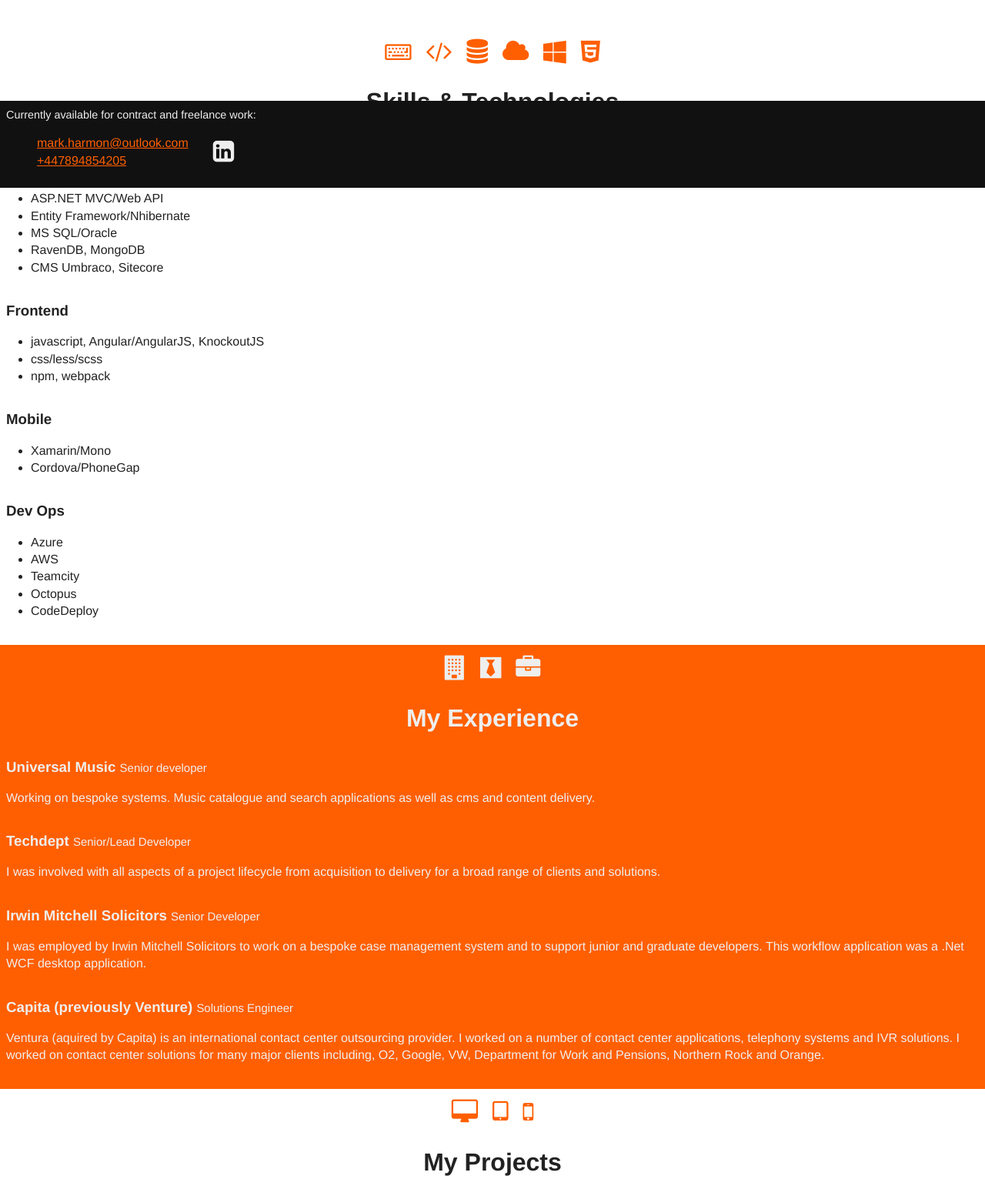
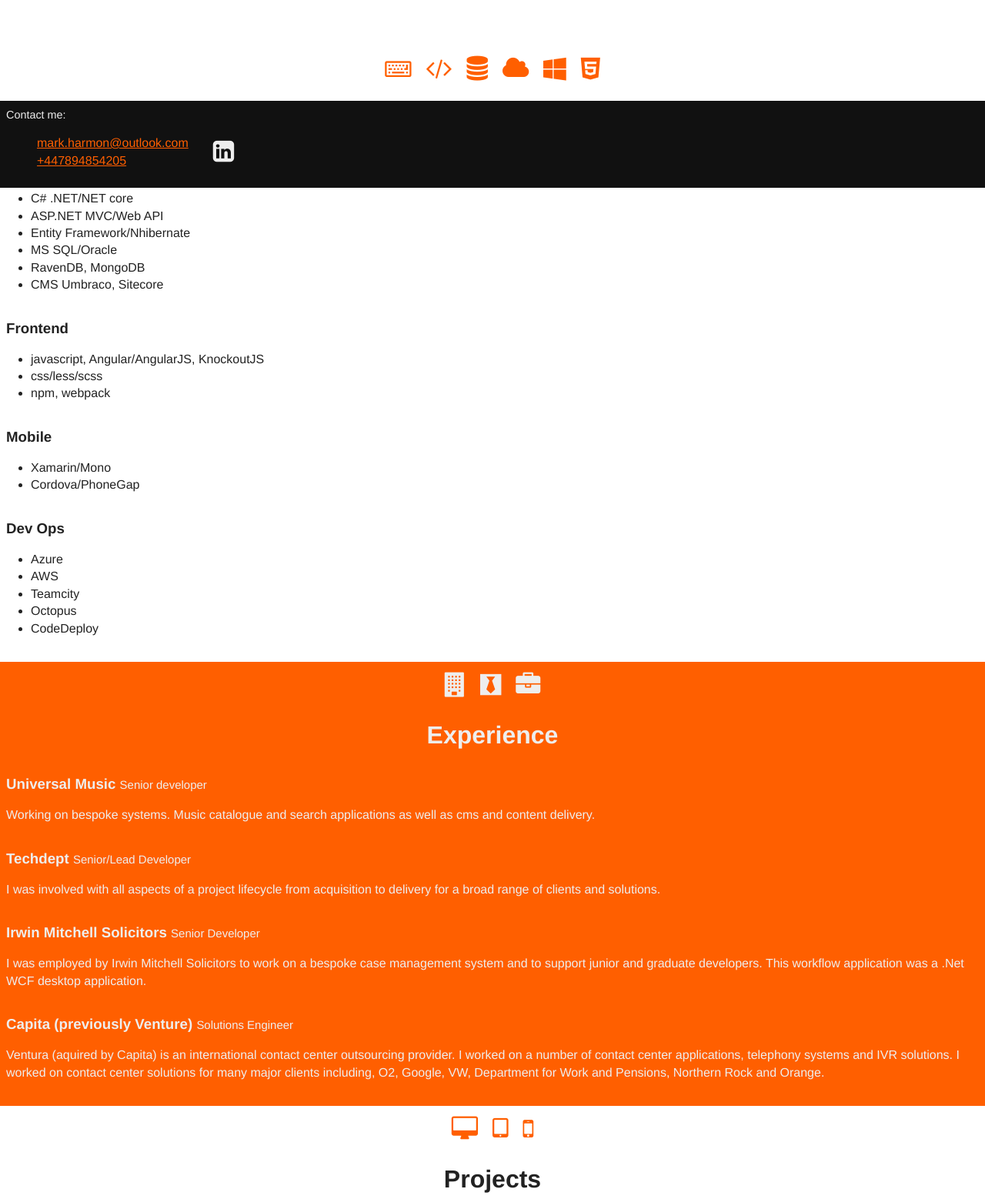
Before and after one commit to markharmon/markharmon, a website: page index.html in a window 1280 px wide. Shown: the part 556-2114 px from the top of the page at 77% size. Drawn offline with nearby package versions, Linux system fonts and the light colour scheme.

Commit message:
Update index.html

```diff
--- a/index.html
+++ b/index.html
@@ -8,7 +8,7 @@
       <meta name="viewport" content="width=device-width, initial-scale=1">
       <meta name="theme-color" content="#222">
       <meta name="msapplication-TileColor" content="#222">
-
+Q
       <link rel="manifest" href="site.webmanifest">
       <link rel="apple-touch-icon" href="icon.png">
       <!-- Place favicon.ico in the root directory -->
@@ -34,7 +34,7 @@
     </blockquote>
 
     <section class="contact-me">
-        <p>Currently available for contract and freelance work:</p>
+        <p>Contact me:</p>
         <ul class="contact-me__contact-list">
             <li><a href="mailto:mark.harmon@outlook.com">mark.harmon@outlook.com</a></li>
             <li><a href="tel:+447894854205">+447894854205</a></li>
@@ -53,7 +53,7 @@
             <i class="fa fa-windows" aria-hidden="true"></i>
             <i class="fa fa-html5" aria-hidden="true"></i>
         </div>
-        <h2 class="section__heading">Skills &amp; Technologies</h2>
+        <h2 class="section__heading">Skills</h2>
 
         <div class="card">
             <h3 class="card__heading">Backend</h3>
@@ -104,7 +104,7 @@
             <i class="fa fa-briefcase" aria-hidden="true"></i>
         </div>
 
-        <h2 class="section__heading">My Experience</h2>
+        <h2 class="section__heading">Experience</h2>
 
         <div class="card">
             <h3 class="card__heading">Universal Music <span>Senior developer</span></h3>
@@ -137,7 +137,7 @@
             <i class="fa fa-mobile" aria-hidden="true"></i>
         </div>
 
-        <h2 class="section__heading">My Projects</h2>
+        <h2 class="section__heading">Projects</h2>
 
         <div class="card">
             <h3 class="card__heading">SlimFast Mobile App <span>Lead Developer</span></h3>
@@ -188,7 +188,7 @@
     </section>
 
     <section class="section">
-        <h2 class="section__heading">My Clients</h2>
+        <h2 class="section__heading">Clients</h2>
         <p>I have worked on solutions for a wide range of clients including:</p>
 
         <img class="section__company-logo section__company-logo--o2" src="/img/company-logos/logo-o2.jpg">
```
